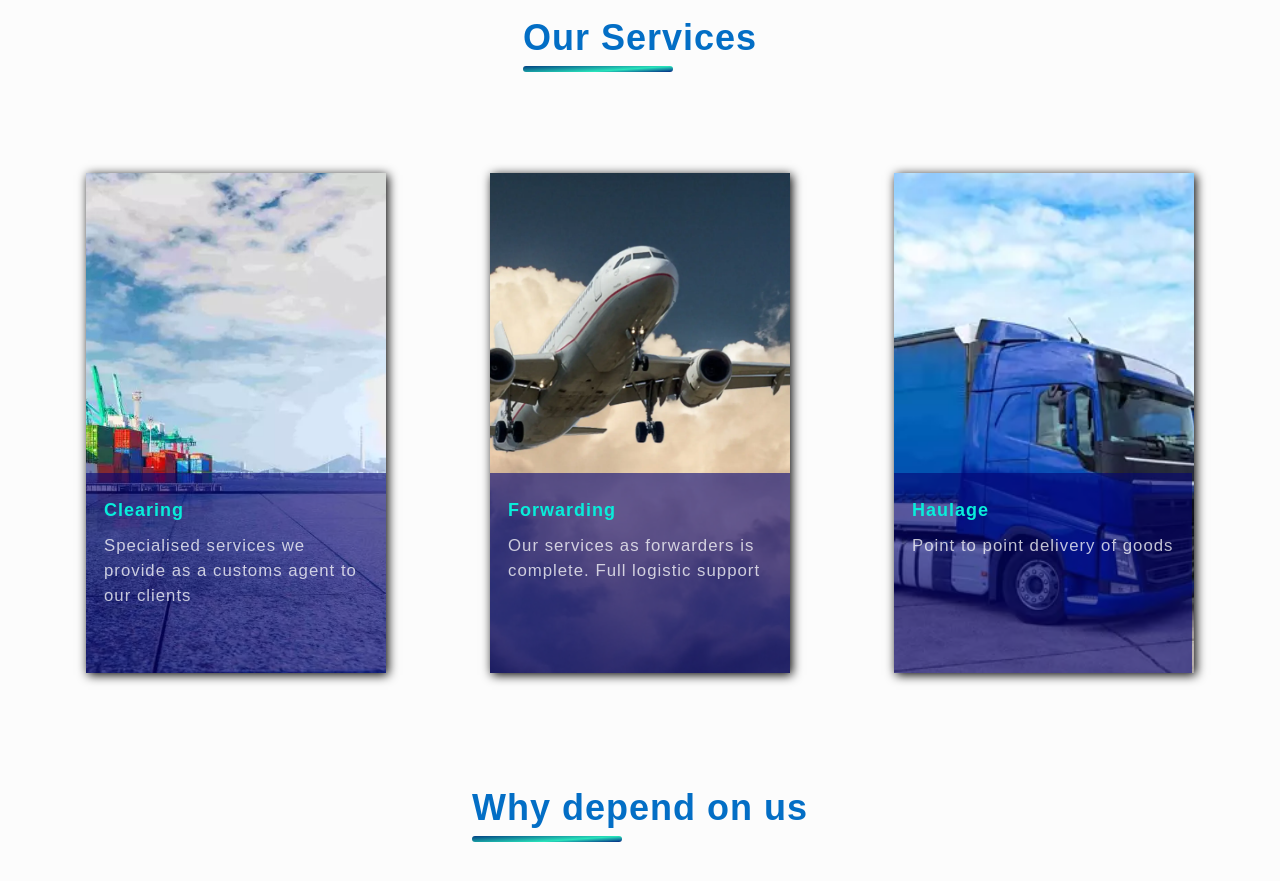
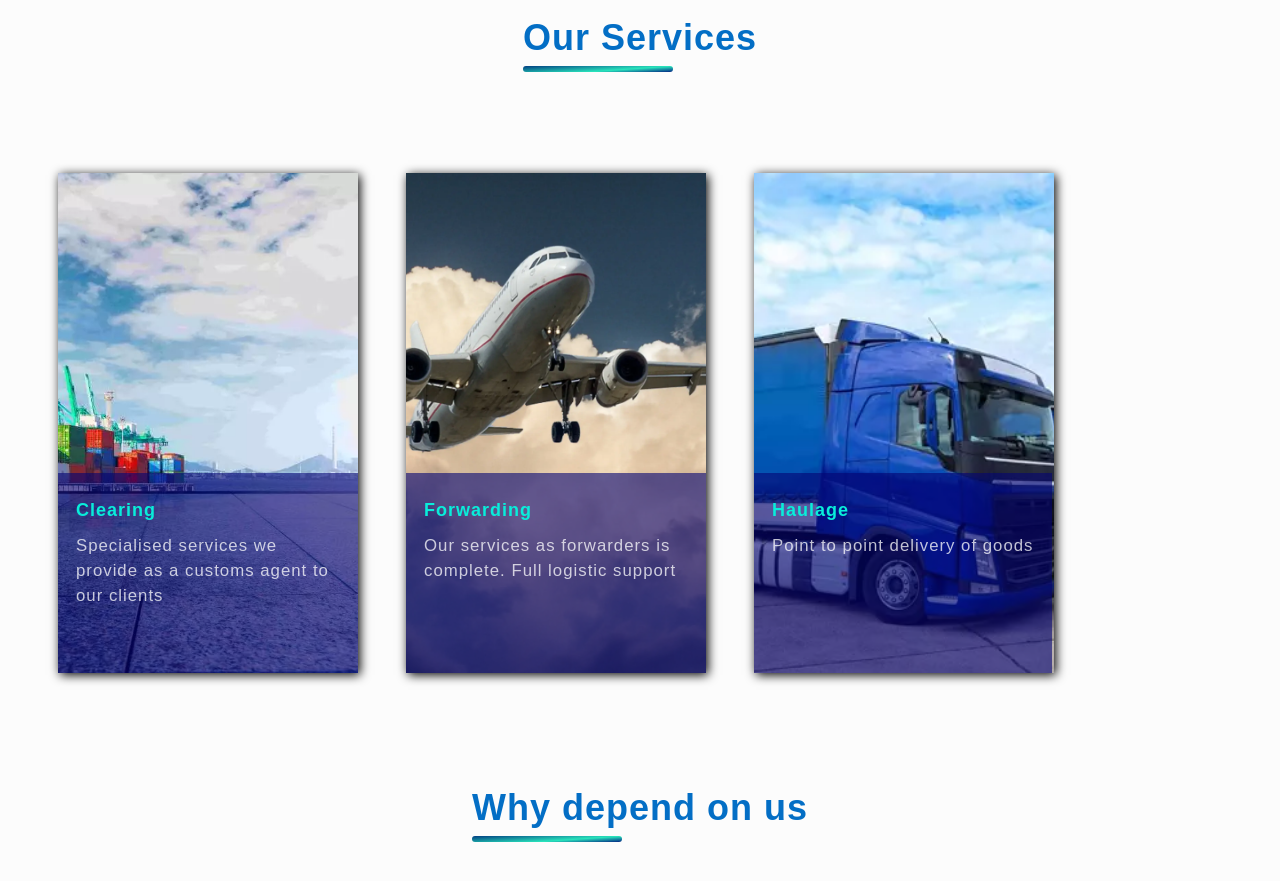
Before and after one commit to abeonweb/marine-express-site, a Next.js app: page / in a window 1280 px wide. Shown: the part 880-1761 px from the top of the page. Built offline with nearby package versions, Linux system fonts and the light colour scheme.

Commit message:
fixed width issue by adding 100%

```diff
--- a/styles/Service.module.css
+++ b/styles/Service.module.css
@@ -26,6 +26,7 @@
 
 .image {
     height: 100%;
+    width: 100%;
     object-fit: cover;
     object-position: -250px 0;
     transform: scale(1);
@@ -79,7 +80,8 @@
     }
 
     .serviceContainer {
-        display: grid;
-        grid-template-columns: 1fr 1fr 1fr;
+        display: flex;
+        /* grid-template-columns: 1fr 1fr 1fr; */
+
     }
 }
```
